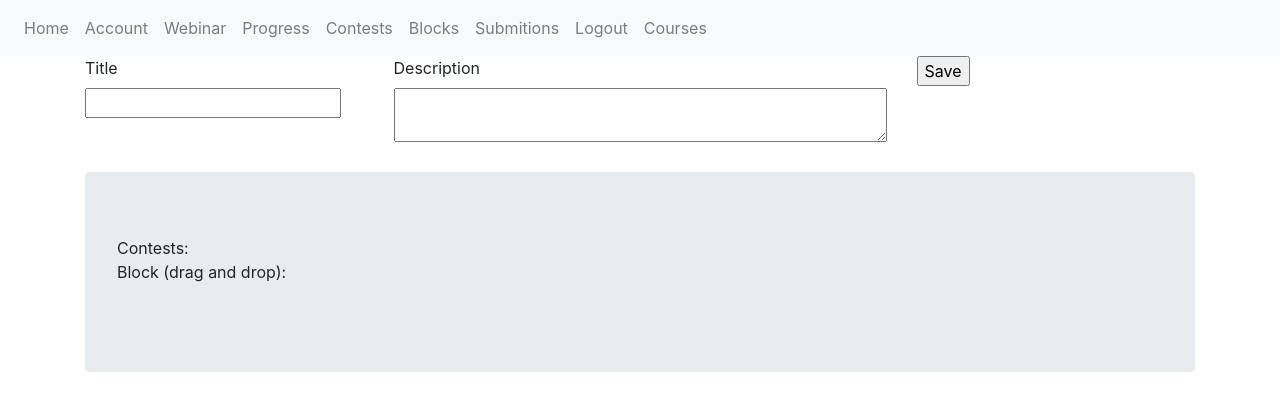
After one commit to SomeUser55/awesome_school, a Flask app: page /create_block in a window 1280 px wide. The commit adds this page. Shown: the top 411 px of the page. Run offline with Flask 2, Linux system fonts and the light colour scheme; the visitor is signed in with stand-in values (Sample User, id 1); data comes from the database, SQL or seed files in the repository; data that the repository does not hold is empty; parts of the project's set-up code (start-up, migrations or seed data) failed here and were passed over; some libraries are stand-ins or nearby versions.

Commit message:
Create block of contests

```diff
--- a/main_app/forms.py
+++ b/main_app/forms.py
@@ -1,7 +1,7 @@
 
 from flask_wtf import FlaskForm
 from wtforms.validators import DataRequired, EqualTo, Email, ValidationError, Length
-from wtforms import StringField, PasswordField, BooleanField, SubmitField, TextField, SelectField, TextAreaField
+from wtforms import StringField, PasswordField, BooleanField, SubmitField, TextField, SelectField, TextAreaField, FieldList, HiddenField
 
 from main_app.models import User, Contest
 
@@ -44,3 +44,11 @@ class CreateContestForm(FlaskForm):
 class SolveContestForm(FlaskForm):
     code = TextAreaField('Code', validators=[DataRequired()])
     submit = SubmitField('Run')
+
+
+class CreateBlockForm(FlaskForm):
+    title = StringField('Title', validators=[DataRequired()])
+    desc = TextAreaField('Description', validators=[DataRequired()])
+    # contest_ids = FieldList(StringField('contest_id'), min_entries=2)
+    contest_ids = HiddenField()
+    submit = SubmitField('Save', id='submit_button')
--- a/main_app/models.py
+++ b/main_app/models.py
@@ -1,13 +1,15 @@
 
-from sqlalchemy import Column, Integer, String, Text, ForeignKey, DateTime
+from sqlalchemy import Column, Integer, String, Text, ForeignKey, DateTime, Table
 from sqlalchemy_utils import PasswordType, EmailType, ChoiceType
 from sqlalchemy.ext.declarative import declarative_base
+from sqlalchemy.orm import relationship
 from flask_login import UserMixin
 from werkzeug.security import generate_password_hash, check_password_hash
 import datetime
 
 from main_app import db, login
 
+# Base = declarative_base()
 
 class User(UserMixin, db.Model):
     id = db.Column(db.Integer, primary_key=True)
@@ -26,6 +28,12 @@ class User(UserMixin, db.Model):
         return check_password_hash(self.password_hash, password)
 
 
+contest_block_rel = Table('contest_block_rel', db.Model.metadata,
+    Column('contest_id', Integer, ForeignKey('contest.id')),
+    Column('block_id', Integer, ForeignKey('block.id')),
+)
+
+
 class Contest(db.Model):
     LANGS = [
         (u'python', u'Python'),
@@ -35,6 +43,20 @@ class Contest(db.Model):
     desc = db.Column(Text())
     unit_test = db.Column(Text())
     lang = db.Column(ChoiceType(LANGS))
+    blocks = relationship(
+        "Block",
+        secondary=contest_block_rel,
+        back_populates="contests")
+
+
+class Block(db.Model):
+    id = db.Column(db.Integer, primary_key=True)
+    title = db.Column(db.String(32))
+    desc = db.Column(Text())
+    contests = relationship(
+        "Contest",
+        secondary=contest_block_rel,
+        back_populates="blocks")
 
 
 class Submit(db.Model):
--- a/main_app/templates/base.html
+++ b/main_app/templates/base.html
@@ -42,16 +42,20 @@
                     </li>
 
                     <li class="nav-item" id="contests">
-                        <a class="nav-link" href="{{ url_for('contests') }}">Contest List</a>
+                        <a class="nav-link" href="{{ url_for('contests') }}">Contests</a>
+                    </li>
+
+                    <li class="nav-item" id="blocks">
+                        <a class="nav-link" href="{{ url_for('blocks') }}">Blocks</a>
                     </li>
 
                     <li class="nav-item" id="submits">
-                        <a class="nav-link" href="{{ url_for('submits') }}">Submit List</a>
+                        <a class="nav-link" href="{{ url_for('submits') }}">Submitions</a>
                     </li>
 
-                    <li class="nav-item" id="create">
+                    <!-- <li class="nav-item" id="create">
                         <a class="nav-link" href="{{ url_for('create') }}">Create</a>
-                    </li>
+                    </li> -->
 
                     <li class="nav-item" id="logout">
                         <a class="nav-link" href="{{ url_for('logout') }}">Logout</a>
--- a/main_app/templates/contest.html
+++ b/main_app/templates/contest.html
@@ -3,6 +3,7 @@
 {% set nav_item_id = 'contest' %}
 
 {% block content %}
+    <a href="{{ url_for('edit', contest_id=contest.id) }}">Edit</a>
 
 <form action="" method="post"  novalidate>
     {{ form.hidden_tag() }}
--- a/main_app/templates/contests.html
+++ b/main_app/templates/contests.html
@@ -4,6 +4,7 @@
 {% set nav_item_id = 'contests' %}
 
 {% block content %}
+    <a href="{{ url_for('create') }}">Create New Contest</a>
     <!-- <div class="my_title">
         {{title}}
     </div> -->
--- a/main_app/templates/create.html
+++ b/main_app/templates/create.html
@@ -40,7 +40,6 @@
               </div>
             </div>
           </div>
-
     </form>
 
 {% endblock %}
--- /dev/null
+++ b/main_app/templates/create_block.html
@@ -0,0 +1,101 @@
+{% extends 'base.html' %}
+
+{% set nav_item_id = 'create_block' %}
+
+
+{% block content %}
+    <form action="" method="post"  novalidate id='myform'>
+        {{ form.hidden_tag() }}
+
+        <div class="container">
+            <div class="row">
+                <div class="col-sm">
+                    {{ form.title.label }}
+                    {{ form.title(size=20) }}<br>
+                    {% for error in form.title.errors %}
+                    <span style="color: red;">[{{ error }}]</span>
+                    {% endfor %}
+                </div>
+
+                <div class="col-sm">
+                    {{ form.desc.label }}<br>
+                    {{ form.desc(cols="46", rows="2") }}<br>
+                    {% for error in form.desc.errors %}
+                    <span style="color: red;">[{{ error }}]</span>
+                    {% endfor %}
+                </div>
+                <div>{{ form.contest_ids() }}<br></div>
+                <div class="col-sm">
+                    {{ form.submit() }}
+                </div>
+            </div>
+        </div>
+    </form>
+
+
+    <div class="container">
+      <div class="row mt-4">
+        <div class="col">
+          <div class="jumbotron">
+
+            Contests:
+            <ul class="list-group" id="contests_from">
+                {% for contest in contests %}
+                    <li class="list-group-item" id={{ contest.id }}>{{ contest.title }}</li>
+                {% endfor %}
+            </ul>
+
+            Block (drag and drop):
+            <ul class="list-group mt-4" id="contests_to">
+            </ul>
+          </div>
+        </div>
+      </div>
+    </div>
+
+    <script src="https://cdn.jsdelivr.net/gh/RubaXa/Sortable/Sortable.min.js"></script>
+    <link href="https://fonts.googleapis.com/css?family=Roboto:300,300i,400,400i,500,500i,700,700i" rel="stylesheet">
+    <link href="https://fonts.googleapis.com/icon?family=Material+Icons" rel="stylesheet">
+
+
+    <script>
+        Sortable.create(contests_from, {
+        animation: 100,
+        group: 'list-1',
+        draggable: '.list-group-item',
+        handle: '.list-group-item',
+        sort: true,
+        filter: '.sortable-disabled',
+        chosenClass: 'active'
+        });
+
+        Sortable.create(contests_to, {
+        group: 'list-1',
+        handle: '.list-group-item'
+        });
+    </script>
+
+    <script type="text/javascript" src="http://ajax.googleapis.com/ajax/libs/jqueryui/1.11.1/jquery-ui.min.js"></script>
+
+    <script>
+        $(function () {
+            $("#contests_to").sortable({
+                change: function(event, ui) {
+                var idsInOrder = $("#contests_to").sortable("toArray");
+                alert('change');
+                }
+            });
+        });
+        $("#submit_button").on("click",
+            function(e){
+                // e.preventDefault();
+                var idsInOrder = $("#contests_to").sortable("toArray");
+                // alert('onclick');
+                document.getElementById("contest_ids").value = idsInOrder.join(',');
+                $("#myform").submit();
+        });
+
+    </script>
+
+
+{% endblock %}
--- a/main_app/templates/submits.html
+++ b/main_app/templates/submits.html
@@ -16,10 +16,10 @@
     <!-- <div class="my_title">
         {{title}}
     </div> -->
-
+<!--
     <div class="text">
         Submits:
-    </div>
+    </div> -->
 
     <table id="submits_info" class="display" style="width:100%">
     <!-- <table id="submits_info"> -->
--- a/main_app/views.py
+++ b/main_app/views.py
@@ -2,10 +2,10 @@
 from flask import request, render_template, redirect, url_for, flash
 from flask_login import login_required, current_user, login_user, logout_user
 
-from main_app.forms import LoginForm, RegistrationForm, CreateContestForm, SolveContestForm
+from main_app.forms import LoginForm, RegistrationForm, CreateContestForm, SolveContestForm, CreateBlockForm
 from main_app import app, db
 
-from main_app.models import User, Contest, Submit
+from main_app.models import User, Contest, Submit, Block
 
 
 @app.route('/')
@@ -158,12 +158,15 @@ def lesson(lesson_id):
         )
 
 
-@app.route('/courses/<course_name>/<track_name>/<lesson_name>/<block_name>')
-def block(course_name, track_name, lesson_name, block_name):
-    # theory = teory_dict[]
+@app.route('/block/<block_id>')
+@login_required
+def block(block_id):
+    block_obj = Block.query.get(block_id)
     return render_template(
         'block.html',
-        title=block_name,
+        title='Block',
+        block=block_obj,
+        contests=block_obj.contests,
     )
 
 
@@ -215,12 +218,26 @@ def contests():
     )
 
 
+@app.route('/blocks')
+@login_required
+def blocks():
+    blocks = Block.query.all()
+
+    return render_template(
+        'blocks.html',
+        title='Blocks',
+        blocks=blocks,
+    )
+
+
 @app.route('/submits')
 @login_required
 def submits():
     submits = Submit.query.all()
 
-    query = db.session.query(Submit, User, Contest)
+    query = db.session.query(Submit, User, Contest)\
+        .join(User, User.id==Submit.user_id)\
+            .join(Contest, Contest.id==Submit.contest_id)
     records = query.all()
 
     return render_template(
@@ -250,7 +267,7 @@ def create():
     form = CreateContestForm()
 
     if request.method == 'POST':
-        form = CreateContestForm()
+        # form = CreateContestForm()
         if form.validate_on_submit():
             contest = Contest(
                 title=form.title.data,
@@ -272,3 +289,59 @@ def create():
         contests=contests,
         form=form,
     )
+
+
+@app.route('/edit/<contest_id>', methods=['GET', 'POST'])
+@login_required
+def edit(contest_id):
+    contest_obj = Contest.query.get(contest_id)
+    form = CreateContestForm(obj=contest_obj)
+    if request.method == 'POST':
+        if form.validate_on_submit():
+            contest_obj.title = form.title.data
+            contest_obj.desc = form.desc.data
+            contest_obj.unit_test = form.unit_test.data
+            contest_obj.lang = form.lang.data
+
+            db.session.commit()
+            flash('Contest edited')
+            return redirect(url_for('contest', contest_id=contest_obj.id))
+
+        flash('Wrong')
+
+    contests = Contest.query.all()
+    return render_template(
+        'create.html',
+        title='Edit',
+        contests=contests,
+        form=form,
+    )
+
+
+@app.route('/create_block', methods=['GET', 'POST'])
+@login_required
+def create_block():
+    form = CreateBlockForm()
+    if request.method == 'POST':
+        if form.validate_on_submit():
+            block = Block(
+                title=form.title.data,
+                desc=form.desc.data,
+            )
+
+            for contest_id in form.contest_ids.data.split(','):
+                contest_obj = Contest.query.get(contest_id)
+                block.contests.append(contest_obj)
+
+            db.session.add(block)
+            db.session.commit()
+            flash('Block created')
+            return redirect(url_for('blocks'))
+
+    contests = Contest.query.all()
+    return render_template(
+        'create_block.html',
+        title='Create',
+        contests=contests,
+        form=form,
+    )
```
Also changed, not shown: main_app/static/style.css (+48 -0 lines), main_app/templates/block.html (+39 -2 lines), main_app/templates/blocks.html (added, +41 -0 lines), migrations/versions/2892a0724166_link_tables_contest_and_block.py (added, +40 -0 lines).
